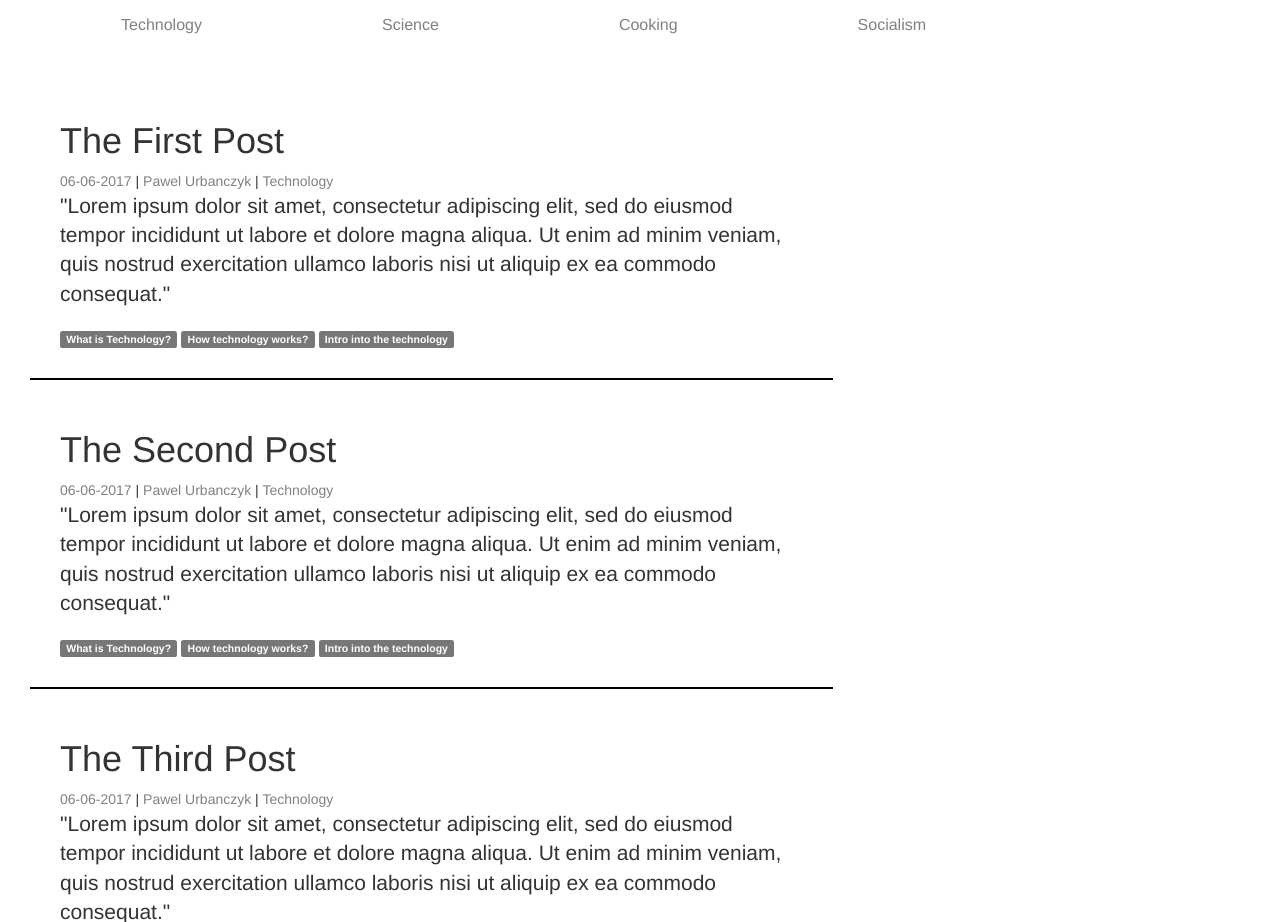
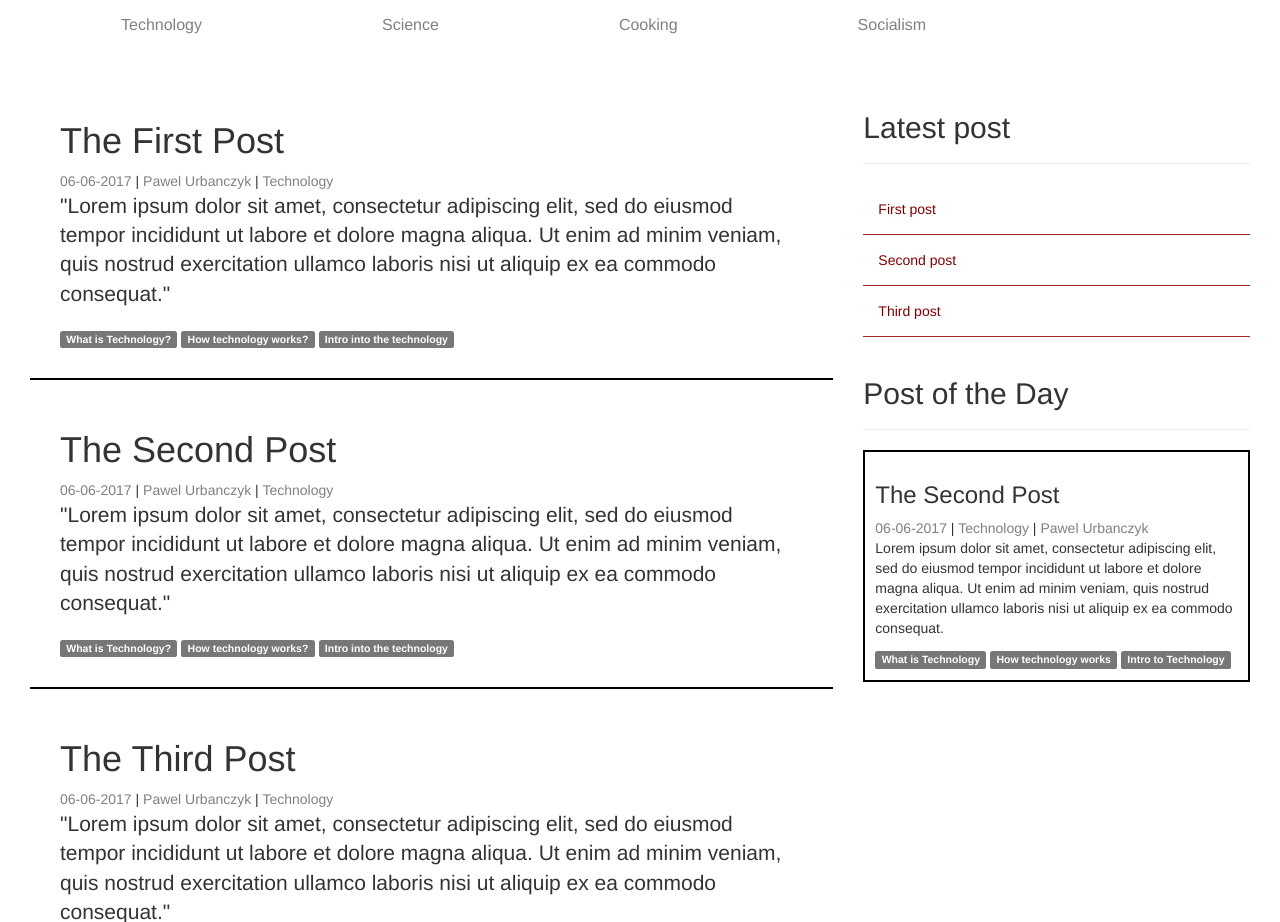
Before and after one commit to Pawel-Urbanczyk/BLOG-Youtube-2.0, a PHP site: page / in a window 1280 px wide. Shown: the part 377-1299 px from the top of the page. Run offline with PHP 8.4, Linux system fonts and the light colour scheme.

Commit message:
Dodanie sidebara z prawej

```diff
--- a/css/style.css
+++ b/css/style.css
@@ -60,3 +60,30 @@ header{
 .meta a{
 	color: gray;
 }
+
+.custom-sidebar-list{
+
+}
+
+.custom-sidebar-list-item{
+	border-bottom: 1px solid brown;
+	display: block;
+	padding: 15px;
+	color: maroon;
+
+}
+
+.custom-sidebar-list-item:hover{
+	text-decoration: none;
+	background: maroon;
+	color: white;
+}
+
+.day-post{
+	border: 2px solid black;
+	padding: 10px;
+}
+
+.day-post .label{
+	line-height: 22px;
+}
--- a/index.php
+++ b/index.php
@@ -107,14 +107,39 @@
 					<div class="meta small-text"><a href="#">06-06-2017</a> | <a href="#">Pawel Urbanczyk</a> | <a href="#">Technology</a></div>
 
 					<p class="lead">"Lorem ipsum dolor sit amet, consectetur adipiscing elit, sed do eiusmod tempor incididunt ut labore et dolore magna aliqua. Ut enim ad minim veniam, quis nostrud exercitation ullamco laboris nisi ut aliquip ex ea commodo consequat."</p>
-					<a class="label label-default">What is Technology?</a>
-					<a class="label label-default">How technology works?</a>
-					<a class="label label-default">Intro into the technology</a>
+					<a href='#' class="label label-default">What is Technology?</a>
+					<a href='#' class="label label-default">How technology works?</a>
+					<a href='#' class="label label-default">Intro into the technology</a>
 				</div>
 			</div>
 
+			<!--Sidebar right start-->
 			<div class="col-md-4">
+			<!--header-->
+				<div class="page-header">
+					<h2>Latest post</h2>
+				</div>
+			<!--Lates post-->
+				<div class="custom-sidebar-list">
+						<a href="#" class="custom-sidebar-list-item">First post</a>
+						<a href="#" class="custom-sidebar-list-item">Second post</a>
+						<a href="#" class="custom-sidebar-list-item">Third post</a>
+				</div>
+
+				<div class="page-header">
+					<h2>Post of the Day</h2>
+				</div>
+
+				<div class="day-post">
+					<h3>The Second Post</h3>
+					<div class="meta small-text"><a href='#'>06-06-2017</a> | <a href='#'>Technology</a> | <a href='#'>Pawel Urbanczyk</a></div>
+					<p>Lorem ipsum dolor sit amet, consectetur adipiscing elit, sed do eiusmod tempor incididunt ut labore et dolore magna aliqua. Ut enim ad minim veniam, quis nostrud exercitation ullamco laboris nisi ut aliquip ex ea commodo consequat.</p>
+					<a href='#' class="label label-default">What is Technology</a>
+					<a href='#' class="label label-default">How technology works</a>
+					<a href='#' class="label label-default">Intro to Technology</a>
+				</div>
 			</div>
+			<!--Sidebar right end-->
 		</div>
 		<!--post area end-->
 
```
